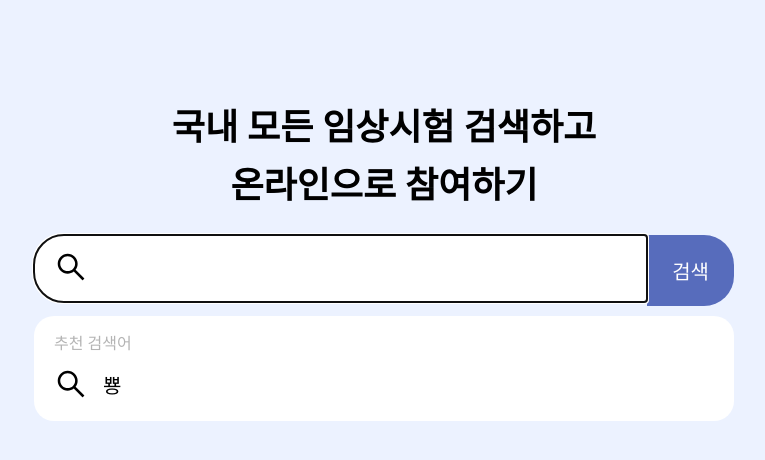
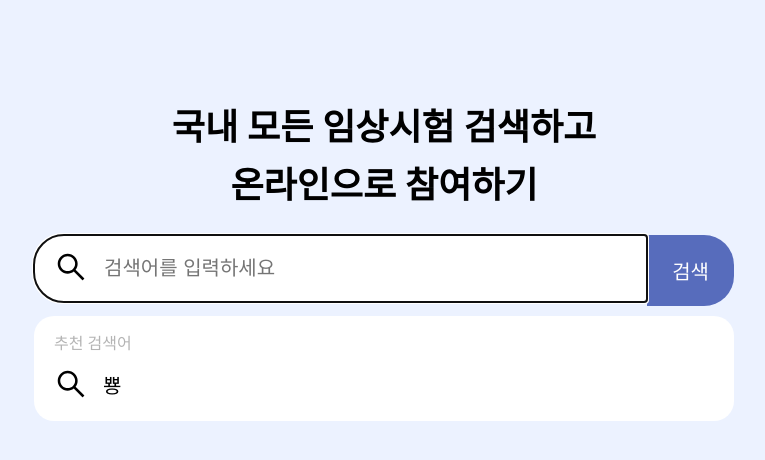
Before and after one commit to haron-lee/Clinical-Trial-Search, a React (Create React App) app: page / in a window 1280 px wide. Shown: the top 460 px of the page, without its empty margins (256-1021 px from the left). Built offline with nearby package versions, Linux system fonts and the light colour scheme; a web font is replaced by a local one.

Commit message:
Feat: 사용자 입력값 context에 저장하는 함수 추가

```diff
--- a/src/components/Input.tsx
+++ b/src/components/Input.tsx
@@ -1,11 +1,24 @@
 import React from 'react';
 import { AiOutlineSearch } from 'react-icons/ai';
 import { styled } from 'styled-components';
+import { useInputKeywordContext } from 'context/useInputKeywordContext';
 
 const Input: React.FC = () => {
+  const { inputKeyword, setInputKeyword } = useInputKeywordContext();
+
+  const getInputKeyword = (e: React.ChangeEvent<HTMLInputElement>) => {
+    setInputKeyword((prev) => e.target.value);
+  };
+
   return (
     <StyledLabel>
-      <StyledInput type='text' autoFocus />
+      <StyledInput
+        type='text'
+        value={inputKeyword}
+        onChange={getInputKeyword}
+        autoFocus
+        placeholder='검색어를 입력하세요'
+      />
       <AiOutlineSearch size='34' color='black' />
     </StyledLabel>
   );
```
